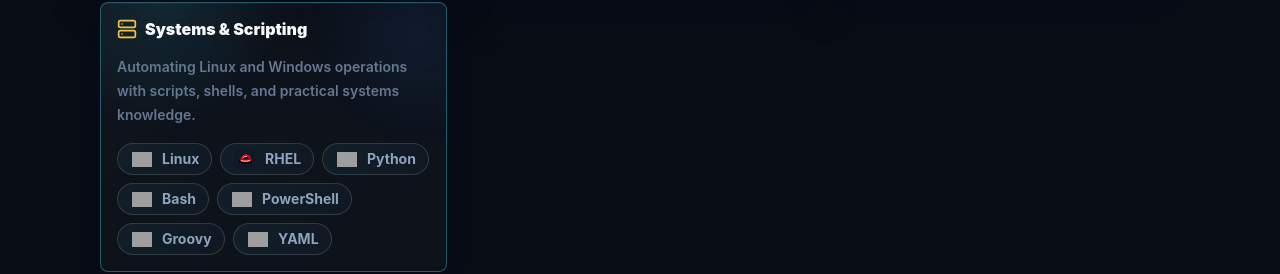
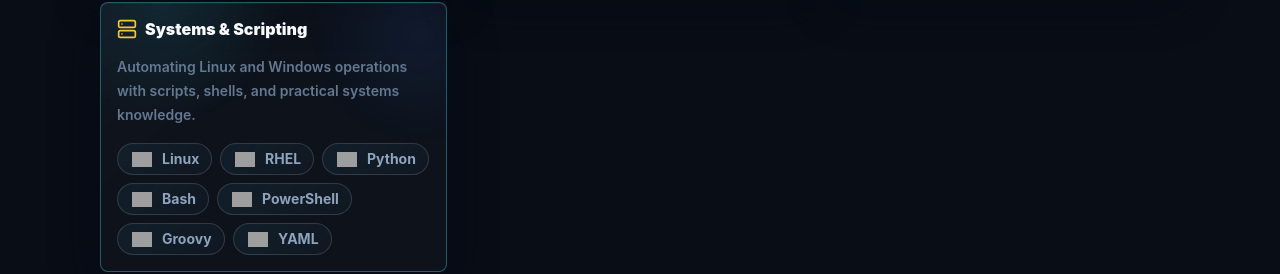
Before and after one commit to dboyza/portfolio-website, a React (Vite) app: page / in a window 1280 px wide. Shown: the part 3536-3810 px from the top of the page. Built offline with nearby package versions, Linux system fonts and the light colour scheme; grey boxes are pictures that could not be loaded.

Commit message:
Use official Red Hat skill icon

```diff
--- a/src/sections/Skills.tsx
+++ b/src/sections/Skills.tsx
@@ -52,7 +52,7 @@
   Jira: deviconUrl('jira'),
   Ubuntu: deviconUrl('ubuntu'),
   CentOS: deviconUrl('centos'),
-  RHEL: '/skill-redhat.svg',
+  RHEL: simpleIconUrl('redhat', 'EE0000'),
   'Amazon Linux': '/skill-amazon-linux.svg',
   Linux: simpleIconUrl('linux', 'FCC624'),
   Traefik: simpleIconUrl('traefikproxy', '24A1C1'),
```
Also changed, not shown: public/skill-redhat.svg (deleted).
